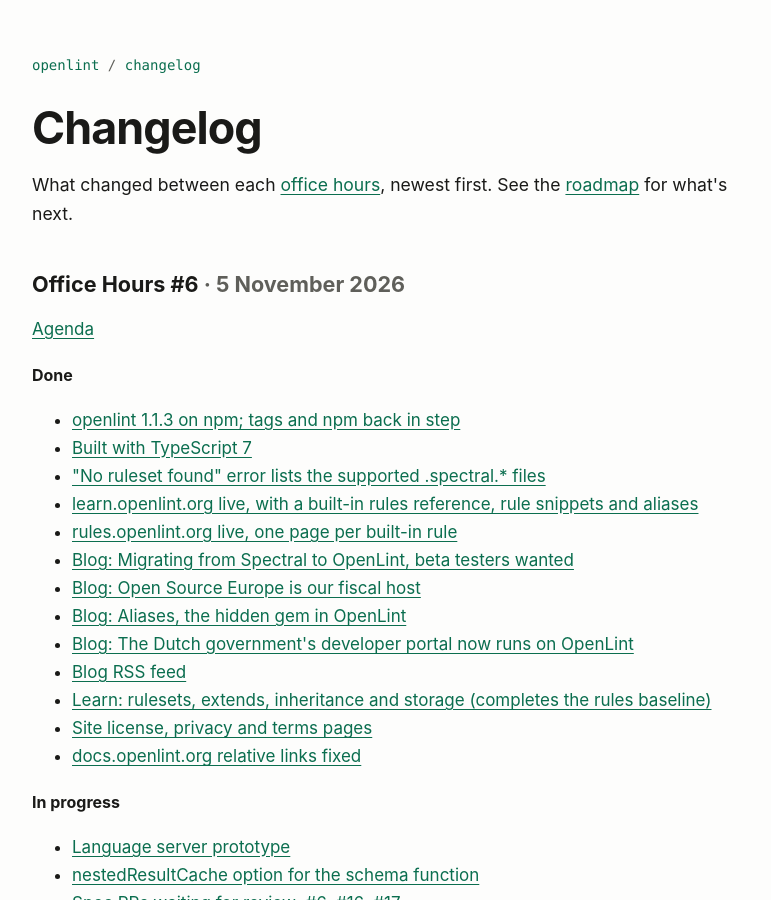
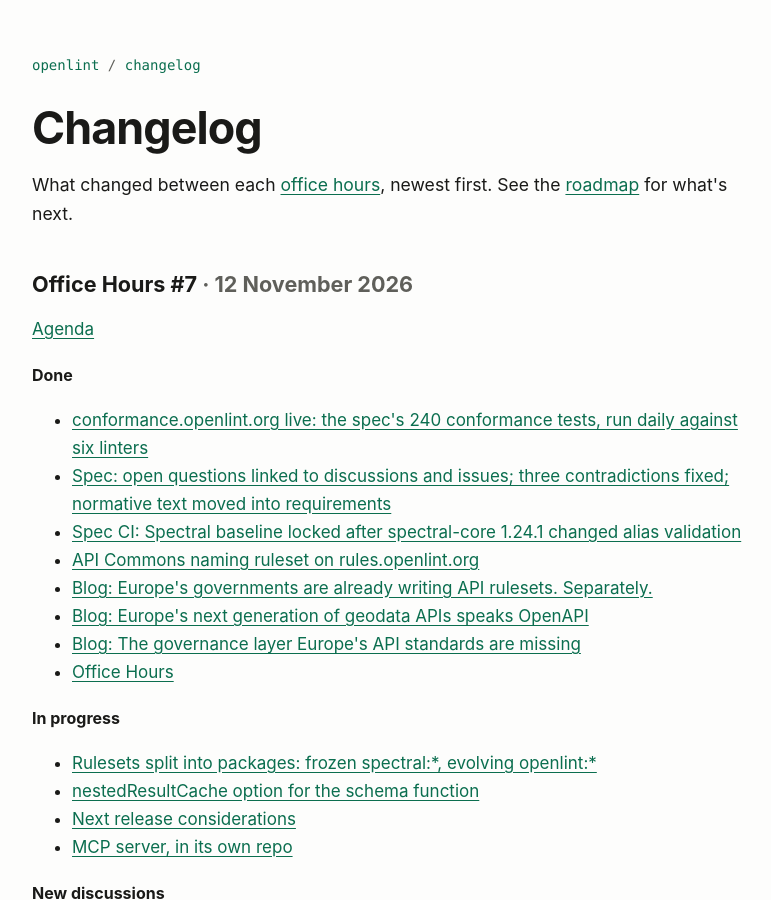
Before and after one commit to openlint/website, a Jekyll site: the page built from changelog/index.html, in a window 1280 px wide and 900 px high. Shown: the whole window, without its empty margins (248-1019 px from the left). Built offline with Jekyll 4.4.1, drawn with Linux system fonts in a browser that asks for light colours.

Commit message:
Roadmap and changelog: Office Hours #7
Co-Authored-By: Claude Opus 5.5 <noreply@anthropic.com>

```diff
--- a/_data/changelog.yml
+++ b/_data/changelog.yml
@@ -1,4 +1,38 @@
 # One entry per office hours: what changed since the previous one. Newest first.
+- title: "Office Hours #7"
+  date: 2026-11-12
+  agenda: https://github.com/openlint/community/issues/40
+  done:
+    - text: "conformance.openlint.org live: the spec's 240 conformance tests, run daily against six linters"
+      url: https://conformance.openlint.org/
+    - text: "Spec: open questions linked to discussions and issues; three contradictions fixed; normative text moved into requirements"
+      url: https://github.com/openlint/spec/pull/17
+    - text: "Spec CI: Spectral baseline locked after spectral-core 1.24.1 changed alias validation"
+      url: https://github.com/openlint/spec/pull/20
+    - text: API Commons naming ruleset on rules.openlint.org
+      url: https://github.com/openlint/rules/pull/2
+    - text: "Blog: Europe's governments are already writing API rulesets. Separately."
+      url: https://github.com/openlint/website/pull/49
+    - text: "Blog: Europe's next generation of geodata APIs speaks OpenAPI"
+      url: https://github.com/openlint/website/pull/50
+    - text: "Blog: The governance layer Europe's API standards are missing"
+      url: https://github.com/openlint/website/pull/51
+    - text: Office Hours #6 recording, summary and transcript
+      url: https://openlint.org/meetings/office-hours/2026-11-05/
+  in_progress:
+    - text: "Rulesets split into packages: frozen spectral:*, evolving openlint:*"
+      url: https://github.com/openlint/openlint/pull/42
+    - text: nestedResultCache option for the schema function
+      url: https://github.com/openlint/openlint/pull/39
+    - text: Next release considerations
+      url: https://github.com/openlint/openlint/issues/41
+    - text: MCP server, in its own repo
+      url: https://github.com/openlint/openlint/issues/13
+  discussions:
+    - text: "Discussion #39: the next version of the spec"
+      url: https://github.com/orgs/openlint/discussions/39
+    - text: "Conformance findings across six linters"
+      url: https://github.com/openlint/conformance/issues/1
 - title: "Office Hours #6"
   date: 2026-11-05
   agenda: https://github.com/openlint/community/issues/38
--- a/_data/roadmap.yml
+++ b/_data/roadmap.yml
@@ -1,7 +1,7 @@
 # The OpenLint roadmap, derived from each week's office hours agenda.
 # status: done | in-progress | discussion | unclaimed
-as_of: 2026-11-05
-source: https://github.com/openlint/community/issues/38
+as_of: 2026-11-12
+source: https://github.com/openlint/community/issues/40
 areas:
   - name: Specification
     summary: The ruleset format, its normative text, and conformance.
@@ -40,6 +40,7 @@ areas:
       - name: Spectral and vacuum Compatibility
         status: discussion
         links:
+          - { label: "discussion #39 next spec version", url: "https://github.com/orgs/openlint/discussions/39" }
           - { label: "openlint#40 rules architecture", url: "https://github.com/openlint/openlint/issues/40" }
           - { label: "Office Hours #6", url: "https://github.com/openlint/community/issues/38" }
       - name: Modular Rulesets
@@ -86,6 +87,7 @@ areas:
       - name: Clean Up Vendorisms and Default Ruleset
         status: in-progress
         links:
+          - { label: "openlint#42 rulesets as packages", url: "https://github.com/openlint/openlint/pull/42" }
           - { label: "openlint#27 openlint:openapi", url: "https://github.com/openlint/openlint/issues/27" }
           - { label: "discussion #6", url: "https://github.com/orgs/openlint/discussions/6" }
       - name: Rules Builder
@@ -105,6 +107,7 @@ areas:
         links:
           - { label: "conformance.openlint.org", url: "https://conformance.openlint.org/" }
           - { label: "openlint/conformance", url: "https://github.com/openlint/conformance" }
+          - { label: "findings: conformance#1", url: "https://github.com/openlint/conformance/issues/1" }
       - name: Ruleset Documentation Generation
         status: in-progress
         links: [{ label: "openlint/ruleset-documentation", url: "https://github.com/openlint/ruleset-documentation" }]
```
